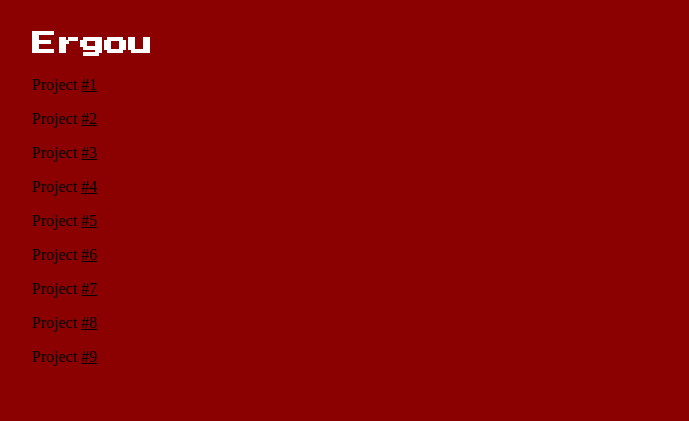
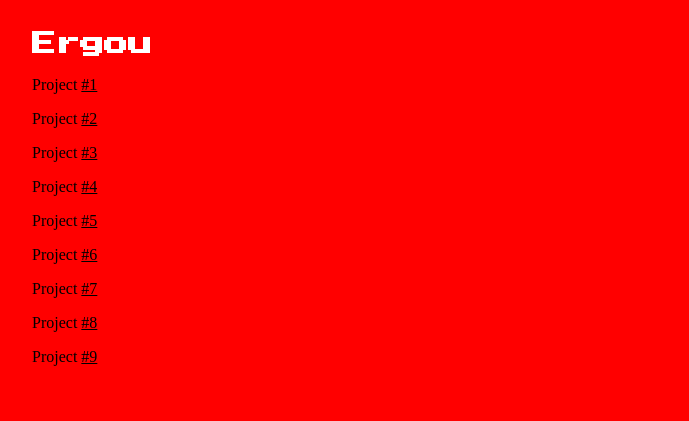
Before and after one commit to SituErgo/Portfolio, a plain HTML site: page p1.html in a window 1280 px wide. Shown: the top 421 px of the page, without its empty margins (0-689 px from the left). Drawn offline with Linux system fonts and the light colour scheme; a script that the page names is missing.

Commit message:
style.css

```diff
--- a/style.css
+++ b/style.css
@@ -6,7 +6,7 @@ body {
   margin: 2em;
   width: 100%;
   height: 100%;
-  background-color: darkred;
+  background-color: red;
 }
 
 h1 {
```
